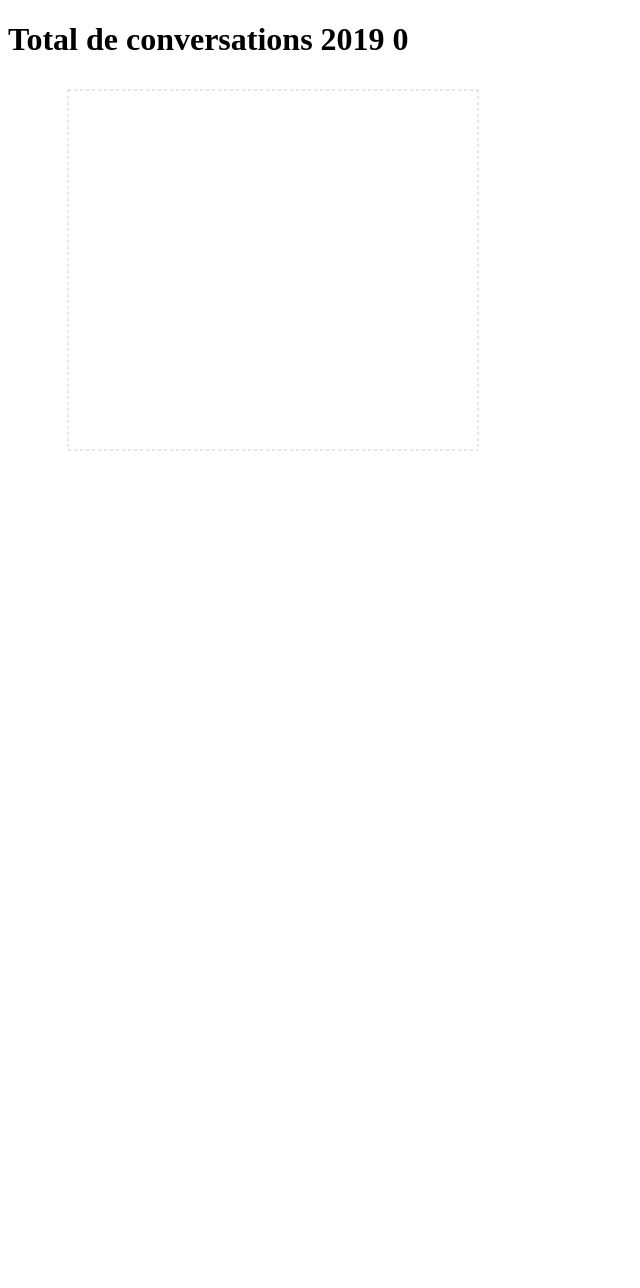
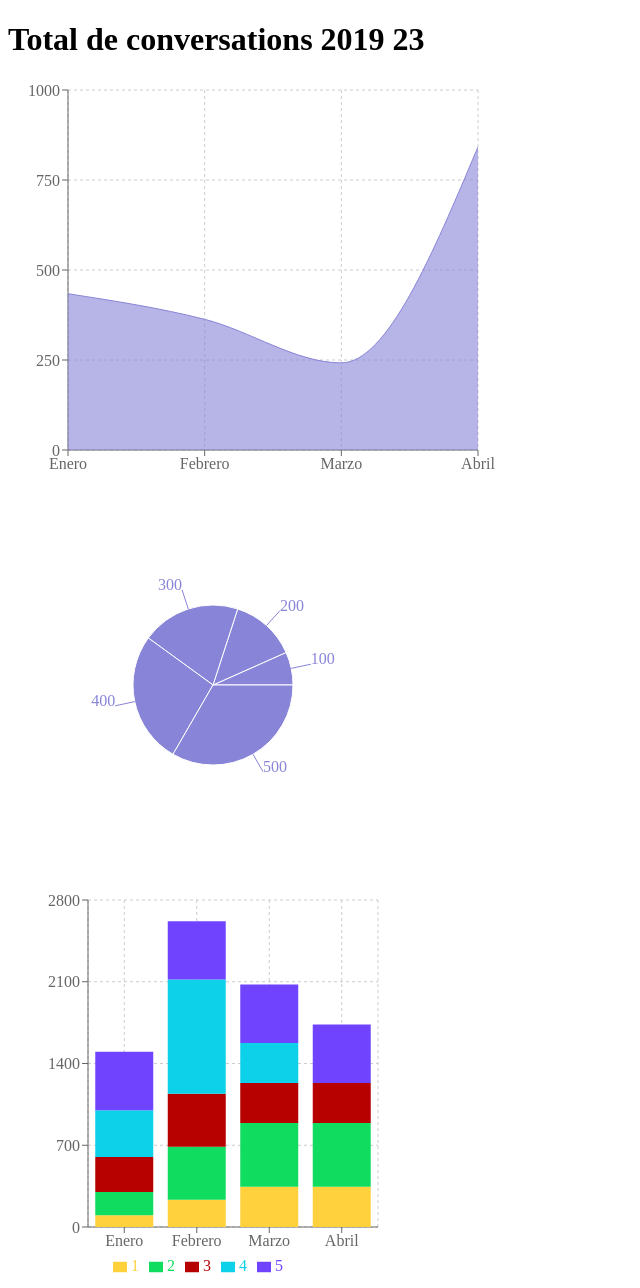
Before and after one commit to PlatziMaster/project-dashboard-c1, a React app in the folder website/: page / in a window 1280 px wide. Shown: the whole page, without its empty margins (0-640 px from the left). Before the commit the page ends 800 px from the top, so only its background shows below. Built offline with nearby package versions, Linux system fonts and the light colour scheme; no server answers.

Commit message:
apply charts

```diff
--- a/website/src/components/RenderAreaChart.jsx
+++ b/website/src/components/RenderAreaChart.jsx
@@ -22,9 +22,10 @@ const RenderAreaChart = ({data}) => {
       }}
     >
       <CartesianGrid strokeDasharray="3 3" />
-      <XAxis dataKey="label" />
+      <XAxis dataKey="name" />
       <YAxis />
-      <Area type="monotone" dataKey="value" stroke="#8884d8" fill="#8884d8" /><Tooltip />
+      <Area type="monotone" dataKey="value" stroke="#8884d8" fill="#8884d8" />
+      <Tooltip />
     </AreaChart>
   );
 };
--- /dev/null
+++ b/website/src/components/RenderPieChart.jsx
@@ -0,0 +1,28 @@
+import React from 'react';
+import {
+  PieChart,
+  Pie,
+  Legend,
+  Tooltip
+} from 'recharts';
+
+const RenderPieChart = ({data}) => {
+  return (
+    <PieChart
+      width={400}
+      height={400}
+    >
+      <Pie
+        isAnimationActive={false}
+        data={data}
+        cx={200}
+        cy={200}
+        outerRadius={80}
+        fill="#8884d8"
+        label/>
+      <Tooltip/>
+    </PieChart>
+  );
+}
+
+export default RenderPieChart;
--- /dev/null
+++ b/website/src/components/RenderStackedBarChart.jsx
@@ -0,0 +1,34 @@
+import React from 'react';
+import {
+  BarChart,
+  Bar,
+  XAxis,
+  YAxis,
+  CartesianGrid,
+  Tooltip,
+  Legend
+} from 'recharts';
+
+
+const RenderStackedBarChart = ({data}) => {
+  return (
+    <BarChart
+      width={400}
+      height={400}
+      data={data}
+      margin={{top: 20, right: 30, left: 20, bottom: 5}}>
+       <CartesianGrid strokeDasharray="3 3"/>
+       <XAxis dataKey="name"/>
+       <YAxis/>
+       <Tooltip/>
+       <Legend />
+       <Bar dataKey="1" stackId="a" fill="#FED13D" />
+       <Bar dataKey="2" stackId="a" fill="#10dc60" />
+       <Bar dataKey="3" stackId="a" fill="#B70000" />
+       <Bar dataKey="4" stackId="a" fill="#0cd1e8" />
+       <Bar dataKey="5" stackId="a" fill="#7044ff" />
+    </BarChart>
+  );
+}
+
+export default RenderStackedBarChart;
--- a/website/src/containers/App.jsx
+++ b/website/src/containers/App.jsx
@@ -1,23 +1,58 @@
 import React, { useEffect, useState } from 'react';
 import RenderAreaChart from './../components/RenderAreaChart';
+import RenderPieChart from './../components/RenderPieChart';
+import RenderStackedBarChart from './../components/RenderStackedBarChart';
 
 const App = () => {
 
   const [ stats, setStats ] = useState({
-    countConversationsByMonth: [],
-    countConversations: 0,
+    countConversationsByMonth: [
+      {name: 'Enero', value: 434},
+      {name: 'Febrero', value: 363},
+      {name: 'Marzo', value: 242},
+      {name: 'Abril', value: 842},
+    ],
+    countConversations: 23,
+    groupByRateConversations: [
+      {name: '1', value: 100},
+      {name: '2', value: 200},
+      {name: '3', value: 300},
+      {name: '4', value: 400},
+      {name: '5', value: 500},
+    ],
+    groupByRateConversationsByMonth: [
+      {name: 'Enero', 1: 100, 2: 200, 3: 300, 4: 400, 5: 500},
+      {name: 'Febrero', 1: 234, 2: 454, 3: 453, 4: 978, 5: 500},
+      {name: 'Marzo', 1: 345, 2: 545, 3: 343, 4: 343, 5: 500},
+      {name: 'Abril', 1: 345, 2: 545, 3: 343, 4: 0, 5: 500},
+    ]
   });
 
-  useEffect(() => {
-    fetch('http://localhost:3000/api/conversations/stats')
-    .then(data => data.json())
-    .then(data => setStats(data));
-  }, []);
+  // useEffect(() => {
+  //   fetch('http://localhost:3000/api/conversations/stats')
+  //   .then(data => data.json())
+  //   .then(data => setStats(data));
+  // }, []);
 
   return (
     <div className="container">
-      <h1>Total de conversations 2019 {stats.countConversations}</h1>
-      <RenderAreaChart data={stats.countConversationsByMonth} />
+      <div className="title">
+        <h1>Total de conversations 2019 {stats.countConversations}</h1>
+      </div>
+      <div className="grid">
+        <div className="card">
+          <RenderAreaChart data={stats.countConversationsByMonth} />
+        </div>
+        <div className="card">
+          <RenderPieChart data={stats.groupByRateConversations} />
+        </div>
+        <div className="card">
+          <RenderStackedBarChart data={stats.groupByRateConversationsByMonth} />
+        </div>
+        <div className="card">
+
+        </div>
+      </div>
     </div>
   );
 };
```
